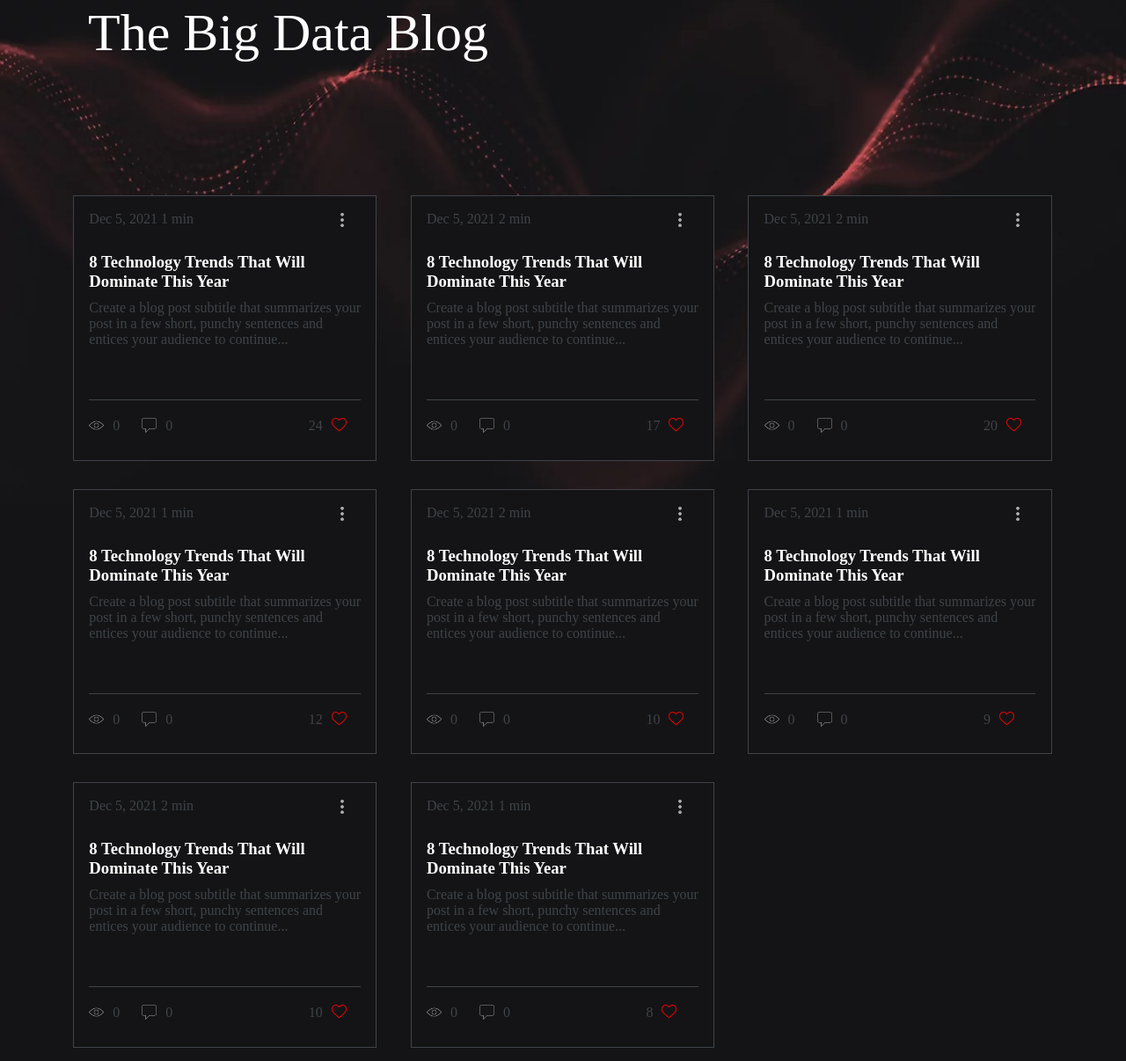
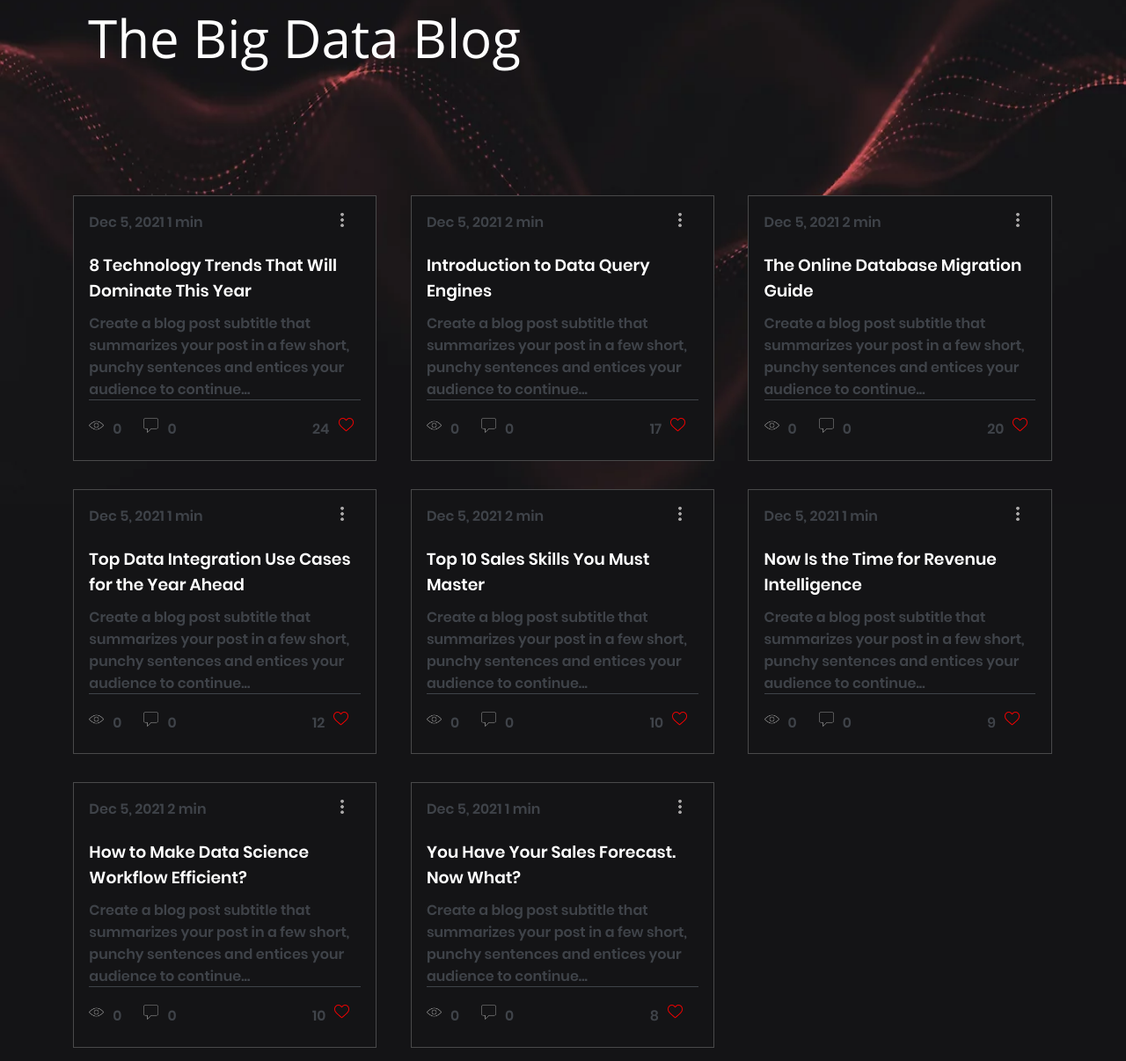
Before and after one commit to MrShota/Master, a plain HTML site: page Project-first/index.html in a window 1280 px wide. Shown: the part 147-1353 px from the top of the page at 88% size. Drawn offline with Linux system fonts and the light colour scheme.

Commit message:
commit on Master

```diff
--- a/Project-first/css/font.css
+++ b/Project-first/css/font.css
@@ -1,16 +1,16 @@
 @font-face {
     font-family: 'font1';
+    src: url(../font/9VWMTeb5jtXkNoTv949Npfk_vArhqVIZ0nv9q090hN8.woff2);
+}
+@font-face {
+    font-family: 'font2';
     src: url(../font/opensans-regular-webfont.woff);
 }
 @font-face {
-    font-family: 'font2';
+    font-family: 'font3';
     src: url(../font/rijG6I_IOXJjsH07UEo2mw.woff2);
 }
 @font-face {
-    font-family: 'font3';
+    font-family: 'font4';
     src: url(../font/ZqlneECqpsd9SXlmAsD2E1tXRa8TVwTICgirnJhmVJw.woff2);
 }
-@font-face {
-    font-family: 'font4';
-    src: url(../font/9VWMTeb5jtXkNoTv949Npfk_vArhqVIZ0nv9q090hN8.woff2);
-}
--- a/Project-first/css/style.css
+++ b/Project-first/css/style.css
@@ -16,11 +16,13 @@
  position: absolute;
  top: 150px;
  left: 100px;
+ font-family: font2;
 }
 .main-box {
     width: 100%;
     height: 900px;
     background-color: #141416;
+    font-family: font1;
 
 }
 .box {
@@ -43,7 +45,7 @@
     width: 90%;
     height: 90%;
     margin: 5%;
-     border: 1px solid #3F4349;
+     border: 1px solid #49494A;
     background-color: #141416;
 }
 .box-header{
@@ -69,7 +71,17 @@
     width: 90%;
     height: 50%;
     margin: 5%;
+    transition: .5s;
+}
+.box-text h3 {
+    color: #FFFFFF;
+}
+.box-text p {
+    color: #3F4349;
+}
+.box-text h3:hover, p:hover {
 
+    color: #FD6262;
 }
 .box-text p{
     padding-top: 10px;
--- a/Project-first/font/font.css
+++ /dev/null
@@ -1,16 +0,0 @@
-@font-face {
-    font-family: 'font1';
-    src: url(../font/opensans-regular-webfont.woff);
-}
-@font-face {
-    font-family: 'font2';
-    src: url(../font/rijG6I_IOXJjsH07UEo2mw.woff2);
-}
-@font-face {
-    font-family: 'font3';
-    src: url(../font/ZqlneECqpsd9SXlmAsD2E1tXRa8TVwTICgirnJhmVJw.woff2);
-}
-@font-face {
-    font-family: 'font4';
-    src: url(../font/9VWMTeb5jtXkNoTv949Npfk_vArhqVIZ0nv9q090hN8.woff2);
-}
--- a/Project-first/index.html
+++ b/Project-first/index.html
@@ -33,8 +33,8 @@
                         </div>
                     </div>
                     <div class="box-text">
-                        <h3 style="color: #FFFFFF">8 Technology Trends That Will Dominate This Year</h3>
-                        <p style="color: #3F4349;">Create a blog post subtitle that summarizes your post in a few
+                        <h3>8 Technology Trends That Will Dominate This Year</h3>
+                        <p >Create a blog post subtitle that summarizes your post in a few
                             short,
                             punchy
                             sentences and entices your audience to continue...</p>
@@ -68,8 +68,9 @@
                         </div>
                     </div>
                     <div class="box-text">
-                        <h3 style="color: #FFFFFF">8 Technology Trends That Will Dominate This Year</h3>
-                        <p style="color: #3F4349;">Create a blog post subtitle that summarizes your post in a few
+                        <h3>
+                            Introduction to Data Query Engines</h3>
+                        <p>Create a blog post subtitle that summarizes your post in a few
                             short,
                             punchy
                             sentences and entices your audience to continue...</p>
@@ -103,8 +104,9 @@
                         </div>
                     </div>
                     <div class="box-text">
-                        <h3 style="color: #FFFFFF">8 Technology Trends That Will Dominate This Year</h3>
-                        <p style="color: #3F4349;">Create a blog post subtitle that summarizes your post in a few
+                        <h3 >
+                            The Online Database Migration Guide</h3>
+                        <p >Create a blog post subtitle that summarizes your post in a few
                             short,
                             punchy
                             sentences and entices your audience to continue...</p>
@@ -138,8 +140,9 @@
                         </div>
                     </div>
                     <div class="box-text">
-                        <h3 style="color: #FFFFFF">8 Technology Trends That Will Dominate This Year</h3>
-                        <p style="color: #3F4349;">Create a blog post subtitle that summarizes your post in a few
+                        <h3 >
+                            Top Data Integration Use Cases for the Year Ahead</h3>
+                        <p >Create a blog post subtitle that summarizes your post in a few
                             short,
                             punchy
                             sentences and entices your audience to continue...</p>
@@ -173,8 +176,9 @@
                         </div>
                     </div>
                     <div class="box-text">
-                        <h3 style="color: #FFFFFF">8 Technology Trends That Will Dominate This Year</h3>
-                        <p style="color: #3F4349;">Create a blog post subtitle that summarizes your post in a few
+                        <h3 >
+                            Top 10 Sales Skills You Must Master</h3>
+                        <p >Create a blog post subtitle that summarizes your post in a few
                             short,
                             punchy
                             sentences and entices your audience to continue...</p>
@@ -208,8 +212,9 @@
                         </div>
                     </div>
                     <div class="box-text">
-                        <h3 style="color: #FFFFFF">8 Technology Trends That Will Dominate This Year</h3>
-                        <p style="color: #3F4349;">Create a blog post subtitle that summarizes your post in a few
+                        <h3 >
+                            Now Is the Time for Revenue Intelligence</h3>
+                        <p >Create a blog post subtitle that summarizes your post in a few
                             short,
                             punchy
                             sentences and entices your audience to continue...</p>
@@ -243,8 +248,9 @@
                         </div>
                     </div>
                     <div class="box-text">
-                        <h3 style="color: #FFFFFF">8 Technology Trends That Will Dominate This Year</h3>
-                        <p style="color: #3F4349;">Create a blog post subtitle that summarizes your post in a few
+                        <h3 >
+                            How to Make Data Science Workflow Efficient?</h3>
+                        <p >Create a blog post subtitle that summarizes your post in a few
                             short,
                             punchy
                             sentences and entices your audience to continue...</p>
@@ -278,8 +284,9 @@
                         </div>
                     </div>
                     <div class="box-text">
-                        <h3 style="color: #FFFFFF">8 Technology Trends That Will Dominate This Year</h3>
-                        <p style="color: #3F4349;">Create a blog post subtitle that summarizes your post in a few
+                        <h3 >
+                            You Have Your Sales Forecast. Now What?</h3>
+                        <p >Create a blog post subtitle that summarizes your post in a few
                             short,
                             punchy
                             sentences and entices your audience to continue...</p>
```
Also changed, not shown: Project-first/font/style.css (deleted).
